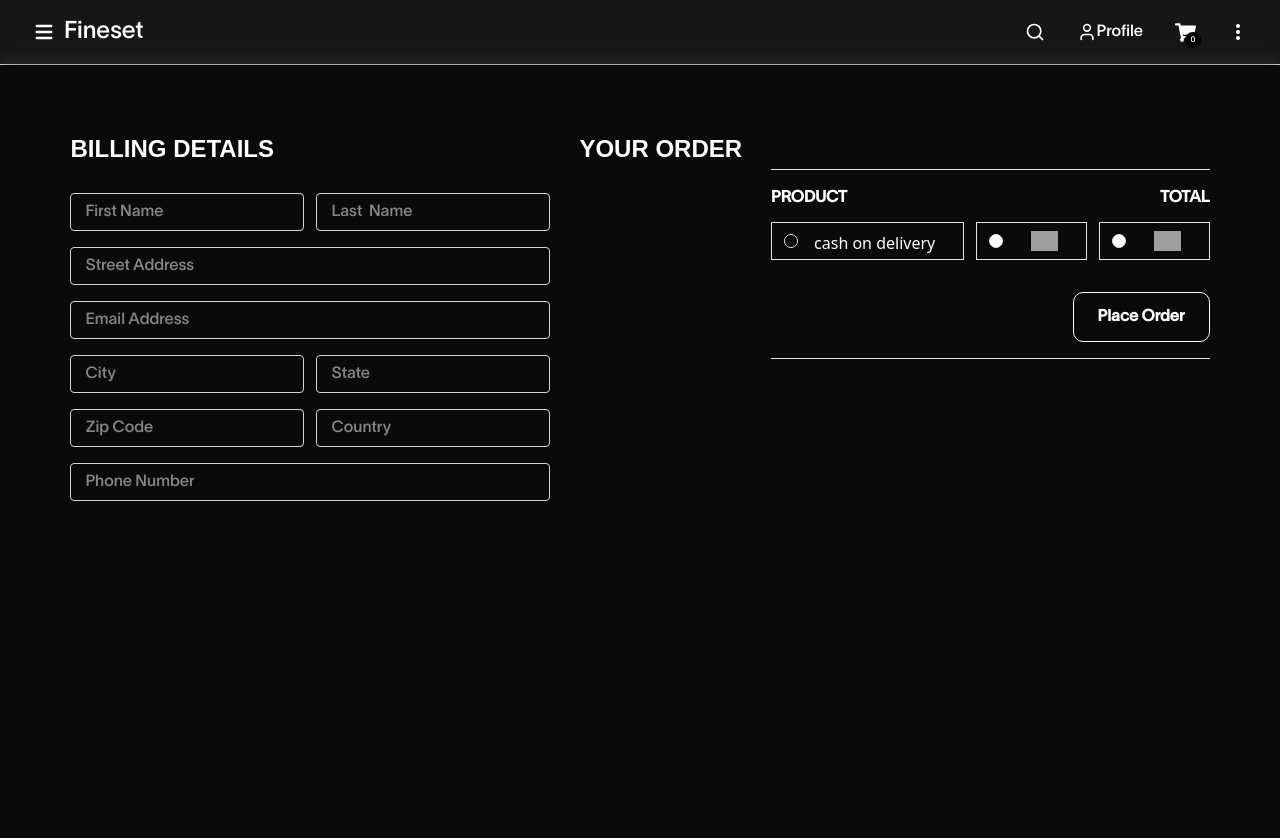
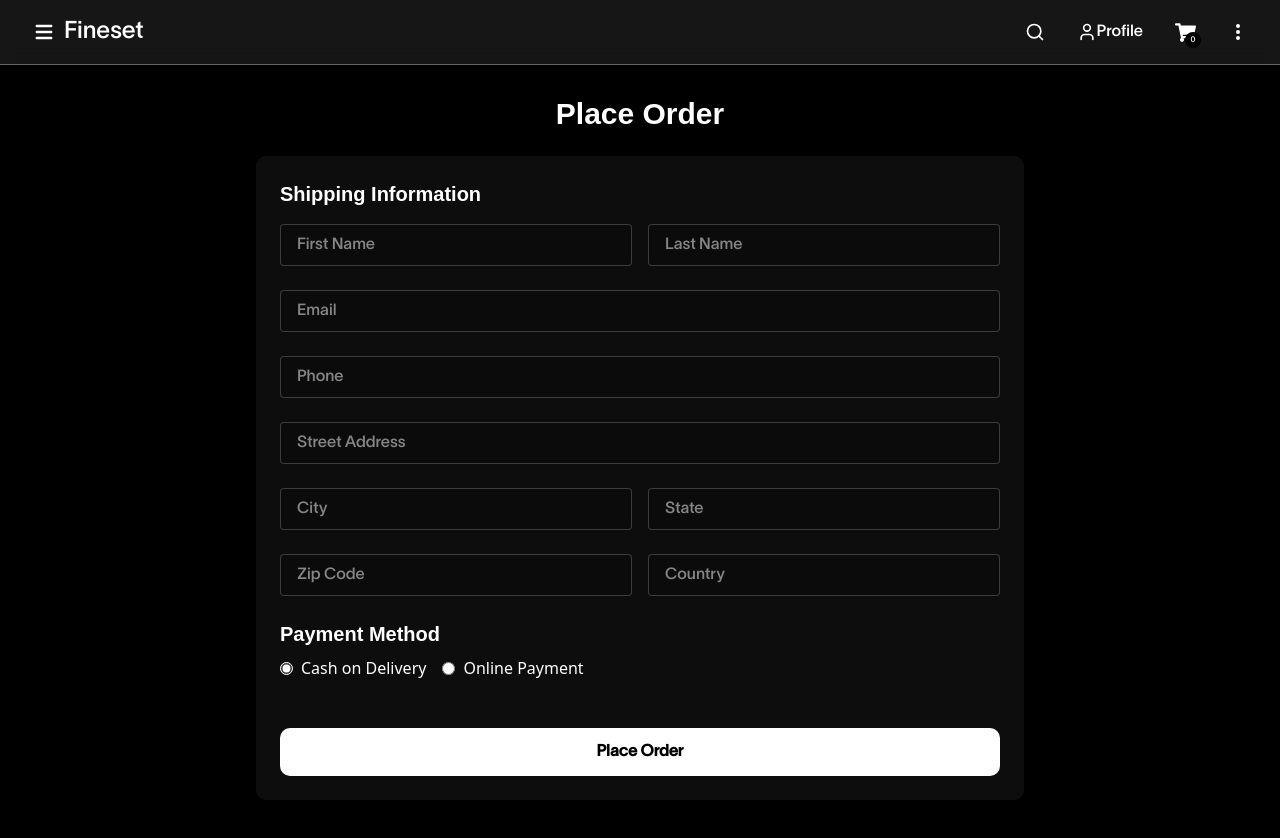
Before and after one commit to AniketKumar64/FineSet, a React (Vite) app in the folder Frontend/: page /place-order in a window 1280 px wide. Shown: the top 838 px of the page. Before the commit the page ends 800 px from the top, so only its background shows below. Built offline with nearby package versions, Linux system fonts and the light colour scheme; no server answers; grey boxes are pictures that could not be loaded; a web font is replaced by a local one.

Commit message:
refactor: Clean up imports and improve variable naming in PlaceOrder component

```diff
--- a/Frontend/src/Context/ShopContext.jsx
+++ b/Frontend/src/Context/ShopContext.jsx
@@ -211,7 +211,8 @@ const value ={
     addTOCart,
     getCartCount,
     navigate,
-    updateQuantity,getCartAmount,
+    updateQuantity,
+    getCartAmount,
     token,
     settoken,
     setCartItems,
--- a/Frontend/src/Pages/PlaceOrder.jsx
+++ b/Frontend/src/Pages/PlaceOrder.jsx
@@ -1,22 +1,21 @@
-import React from "react";
-import { useContext } from "react";
-import { useState } from "react";
+import React, { useContext, useState } from "react";
 import { ShopContext } from "../context/ShopContext";
+import { toast } from "sonner";
+import axios from "axios";
 
 const PlaceOrder = () => {
-  const [method, setmethod] = useState("cod");
+  const [method, setMethod] = useState("cod");
   const {
     navigate,
     backendUrl,
     token,
-    cartItems,
+    cartitems,
     setCartItems,
-    getCartItems,
-    delivery_fee,
+    getCartAmount,
     products,
   } = useContext(ShopContext);
 
-  const [formData, setFormdata] = useState({
+  const [formData, setFormData] = useState({
     firstName: "",
     lastName: "",
     email: "",
@@ -28,41 +27,44 @@ const PlaceOrder = () => {
     phone: "",
   });
 
-  //11:12
-
   const onChangeHandler = (e) => {
-  const name = e.target.name;
-  const value = e.target.value;
-  setFormdata(data => ({ ...data, [name]: value }));
+    const { name, value } = e.target;
+    setFormData((data) => ({ ...data, [name]: value }));
   };
 
   const handleSubmit = async (event) => {
     event.preventDefault();
     try {
       let orderItems = [];
-      for (const items in cartItems) {
-        for (const item in cartItems[items]) {
-          if (cartItems[items][item] > 0) {
+      for (const items in cartitems) {
+        for (const item in cartitems[items]) {
+          if (cartitems[items][item] > 0) {
             const itemInfo = structuredClone(
               products.find((product) => product._id === items)
+
             );
             if (itemInfo) {
               itemInfo.size = item;
-              itemInfo.quantity = cartItems[items][item];
+              itemInfo.quantity = cartitems[items][item];
               orderItems.push(itemInfo);
+              console.log(items, products.find(product => product._id === items));
             }
           }
         }
       }
-      console.log(orderItems);
+
+      console.log("Order Items:", orderItems);
+
       let orderData = {
         address: formData,
         items: orderItems,
-        amount: getcarta() + delivery_fee,
+        amount: getCartAmount(),
+        method,
       };
 
-      switch (method) {
-        case "cod":
+      console.log("Order Data:", orderData);
+
+      if (method === "cod") {
         const response = await axios.post(
           backendUrl + "/api/v1/orders/place",
           orderData,
@@ -75,92 +77,148 @@ const PlaceOrder = () => {
         } else {
           toast.error(response.data.message);
         }
-
-          break;
-
-        default:
       }
     } catch (error) {
       console.log("Error creating order:", error);
     }
   };
 
-  return <div className="">
- <form onSubmit={handleSubmit} className="flex flex-col sm:flex-row justify-around gap-4 pt-5 sm:pt-14  min-h-[80vh] border-t text-white px-6 md:px-16 py-10">
-      <div className="flex flex-col gap-4 w-full sm:max-w-[480px]">
-        <div className="text-xl sm:text-2xl my-3">
-            <h2 className="font-semibold">BILLING DETAILS</h2>
+  return (
+    <div className="min-h-screen bg-black text-white px-4 py-8 md:px-20">
+      <h1 className="text-3xl font-bold mb-6 text-center">Place Order</h1>
+
+      <form
+        onSubmit={handleSubmit}
+        className="max-w-3xl mx-auto bg-white/5 p-6 rounded-lg shadow-lg space-y-6"
+      >
+        <h2 className="text-xl font-semibold mb-4">Shipping Information</h2>
+
+        {/* Name Fields */}
+        <div className="flex flex-col md:flex-row gap-4">
+          <input
+            name="firstName"
+            value={formData.firstName}
+            onChange={onChangeHandler}
+            placeholder="First Name"
+            className="flex-1 px-4 py-2 rounded border border-white/20 bg-black/10 focus:outline-none focus:ring-2 focus:ring-white/50"
+            required
+          />
+          <input
+            name="lastName"
+            value={formData.lastName}
+            onChange={onChangeHandler}
+            placeholder="Last Name"
+            className="flex-1 px-4 py-2 rounded border border-white/20 bg-black/10 focus:outline-none focus:ring-2 focus:ring-white/50"
+            required
+          />
         </div>
 
-          <div className="flex gap-3">
-            <input type="text" onChange={onChangeHandler} name='firstName' value={formData.firstName} className='border border-gray-300 rounded py-1.5 px-3.5 w-full' placeholder='First Name' />
-              <input type="text" onChange={onChangeHandler} name='lastName' value={formData.lastName} className='border border-gray-300 rounded py-1.5 px-3.5 w-full' placeholder='Last  Name' />
-          </div>
-          {/* street and email */}
+        <input
+          name="email"
+          value={formData.email}
+          onChange={onChangeHandler}
+          placeholder="Email"
+          type="email"
+          className="w-full px-4 py-2 rounded border border-white/20 bg-black/10 focus:outline-none focus:ring-2 focus:ring-white/50"
+          required
+        />
 
-           <input type="text" onChange={onChangeHandler} name='street' value={formData.street} className='border border-gray-300 rounded py-1.5 px-3.5 w-full' placeholder='Street Address' />
-              <input type="text" onChange={onChangeHandler} name='email' value={formData.email} className='border border-gray-300 rounded py-1.5 px-3.5 w-full' placeholder='Email Address' />
+        <input
+          name="phone"
+          value={formData.phone}
+          onChange={onChangeHandler}
+          placeholder="Phone"
+          type="tel"
+          className="w-full px-4 py-2 rounded border border-white/20 bg-black/10 focus:outline-none focus:ring-2 focus:ring-white/50"
+          required
+        />
 
-              <div className="flex gap-3">
-                {/* city and state */}
-                <input type="text" onChange={onChangeHandler} name='city' value={formData.city} className='border border-gray-300 rounded py-1.5 px-3.5 w-full' placeholder='City' />
-                <input type="text" onChange={onChangeHandler} name='state' value={formData.state} className='border border-gray-300 rounded py-1.5 px-3.5 w-full' placeholder='State' />
+        <input
+          name="street"
+          value={formData.street}
+          onChange={onChangeHandler}
+          placeholder="Street Address"
+          className="w-full px-4 py-2 rounded border border-white/20 bg-black/10 focus:outline-none focus:ring-2 focus:ring-white/50"
+          required
+        />
+
+        <div className="flex flex-col md:flex-row gap-4">
+          <input
+            name="city"
+            value={formData.city}
+            onChange={onChangeHandler}
+            placeholder="City"
+            className="flex-1 px-4 py-2 rounded border border-white/20 bg-black/10 focus:outline-none focus:ring-2 focus:ring-white/50"
+            required
+          />
+          <input
+            name="state"
+            value={formData.state}
+            onChange={onChangeHandler}
+            placeholder="State"
+            className="flex-1 px-4 py-2 rounded border border-white/20 bg-black/10 focus:outline-none focus:ring-2 focus:ring-white/50"
+            required
+          />
         </div>
 
-              <div className="flex gap-3">
-                {/* zipcode and country */}
-                <input type="text" onChange={onChangeHandler} name='zipcode' value={formData.zipcode} className='border border-gray-300 rounded py-1.5 px-3.5 w-full' placeholder='Zip Code' />
-                <input type="text" onChange={onChangeHandler} name='country' value={formData.country} className='border border-gray-300 rounded py-1.5 px-3.5 w-full' placeholder='Country' />
+        <div className="flex flex-col md:flex-row gap-4">
+          <input
+            name="zipcode"
+            value={formData.zipcode}
+            onChange={onChangeHandler}
+            placeholder="Zip Code"
+            className="flex-1 px-4 py-2 rounded border border-white/20 bg-black/10 focus:outline-none focus:ring-2 focus:ring-white/50"
+            required
+          />
+          <input
+            name="country"
+            value={formData.country}
+            onChange={onChangeHandler}
+            placeholder="Country"
+            className="flex-1 px-4 py-2 rounded border border-white/20 bg-black/10 focus:outline-none focus:ring-2 focus:ring-white/50"
+            required
+          />
         </div>
 
-              {/* phone number */}
-              <input type="text" onChange={onChangeHandler} name='phone' value={formData.phone} className='border border-gray-300 rounded py-1.5 px-3.5 w-full' placeholder='Phone Number' />
-
-        </div>
-
-      <div className="">
-        <div className="text-xl sm:text-2xl my-3">
-            <h2 className="font-semibold">YOUR ORDER</h2>
+        {/* Payment Method */}
+        <div className="mt-4">
+          <h2 className="text-xl font-semibold mb-2">Payment Method</h2>
+          <div className="flex gap-4">
+            <label className="flex items-center gap-2">
+              <input
+                type="radio"
+                name="method"
+                value="cod"
+                checked={method === "cod"}
+                onChange={() => setMethod("cod")}
+                className="accent-white"
+              />
+              Cash on Delivery
+            </label>
+            <label className="flex items-center gap-2">
+              <input
+                type="radio"
+                name="method"
+                value="online"
+                checked={method === "online"}
+                onChange={() => setMethod("online")}
+                className="accent-white"
+              />
+              Online Payment
+            </label>
           </div>
         </div>
 
-
-          <div className="mt-12">
-        <div className="w-full border-t border-b py-4">
-          <div className="flex justify-between mb-3 font-semibold">
-            <p>PRODUCT</p>
-            <p>TOTAL</p>
-          </div>
-          <div className="flex gap-3 flex-col md:flex-col lg:flex-row">
-            <div onClick={() => { setmethod("cod") }} className="flex items-center  border p-2 px-3 cursor-pointer ">
-              <p className={`min-w-3.5 h-3.5 border rounded-full ${method === 'cod' ? 'bg-black' : 'bg-white'}`}></p>
-              <span className='h-5 mx-4 fle items-center justify-center text-center'
-              >cash on delivery</span>
-            </div>
-
-            <div onClick={() => { setmethod("razorpay") }} className="flex items-center gap-3 border p-2 px-3 cursor-pointer ">
-              <p className={`min-w-3.5 h-3.5 border rounded-full ${method === 'razorpay' ? 'bg-black' : 'bg-white'}`}></p>
-              <img className='h-5 mx-4' src="#" alt="" />
-            </div>
-            <div onClick={() => setmethod('stripe')} className="flex items-center gap-3 border p-2 px-3 cursor-pointer ">
-              <p className={`min-w-3.5 h-3.5 border rounded-full ${method === 'stripe' ? 'bg-black' : 'bg-white'}`}></p>
-              <img className='h-5 mx-4' src="#" alt="" />
-            </div>
-          </div>
-          <div className="w-full text-end mt-8">
-  <button type='submit' onClick={()=>navigate('/orders')}
-    className="flex-1 px-6 py-3 border border-white text-white font-semibold rounded-lg hover:bg-white hover:text-black transition">
+        {/* Submit Button */}
+        <button
+          type="submit"
+          className="w-full mt-6 px-6 py-3 rounded-lg bg-white text-black font-semibold hover:bg-black hover:text-white transition"
+        >
           Place Order
         </button>
+      </form>
     </div>
-        </div>
-      </div>
-
-
-
-    </form>
-
-  </div>;
+  );
 };
 
 export default PlaceOrder;
```
Lines whose indentation alone changed are shown as unchanged.
